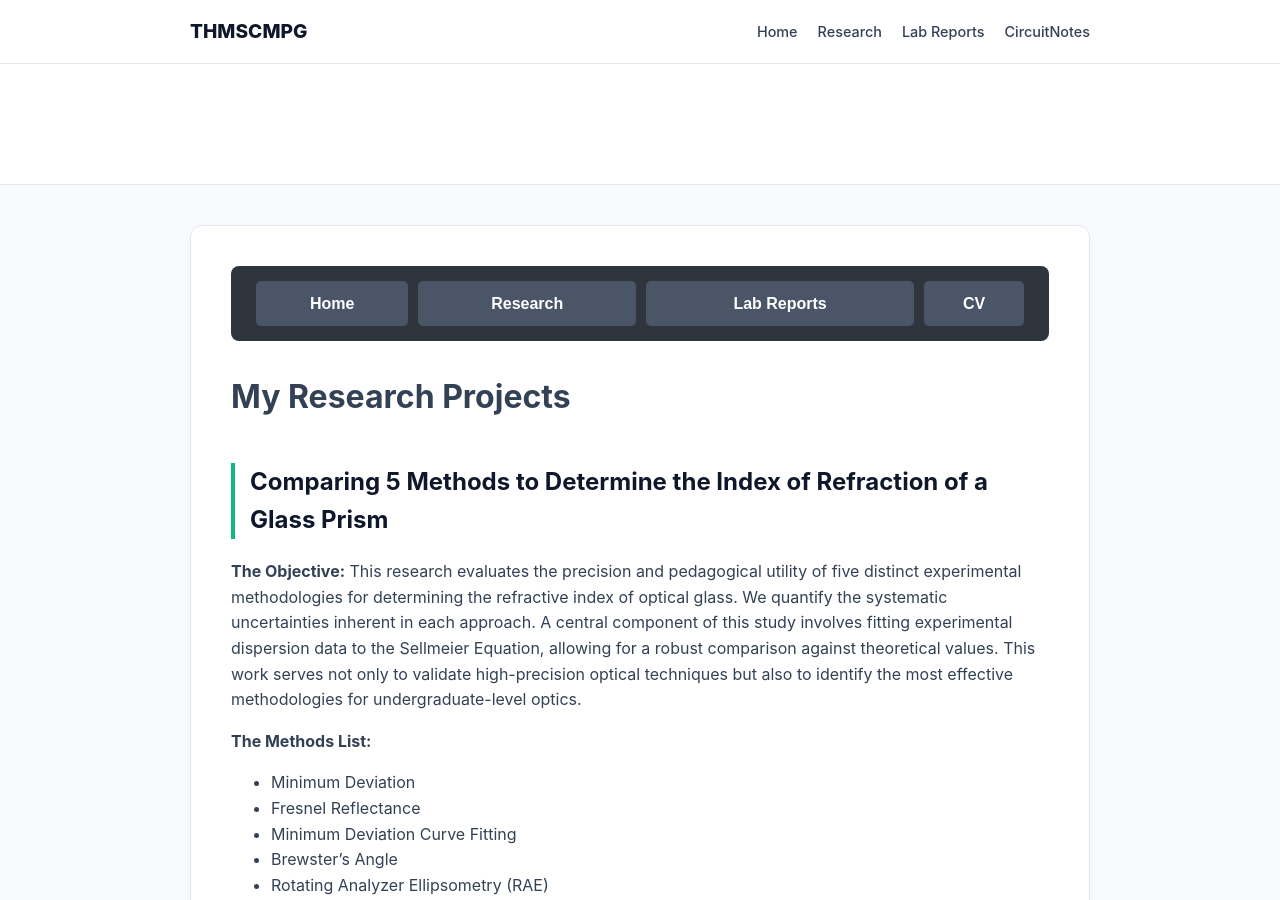
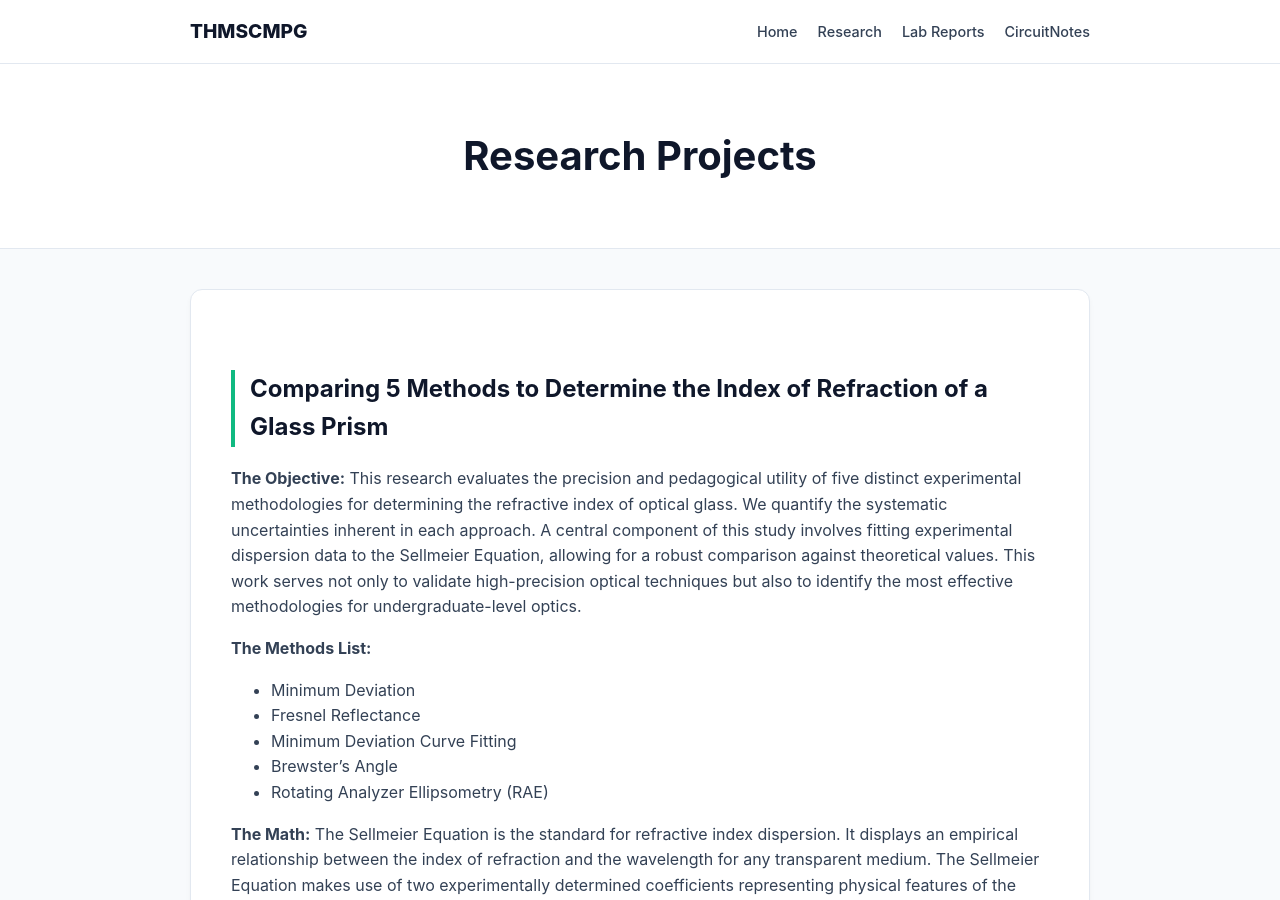
Before and after one commit to THMSCMPG/THMSCMPG.github.io, a Jekyll site: the page built from projects.md, in a window 1280 px wide and 900 px high. Built offline with Jekyll 4.4.1, drawn with Linux system fonts in a browser that asks for light colours; our own code applies the rules of GitHub Pages for plain Markdown files.

Commit message:
Refactor projects.md to use YAML front matter
Removed HTML navigation and added YAML front matter for layout and title.

```diff
--- a/projects.md
+++ b/projects.md
@@ -1,25 +1,7 @@
-<div style="background-color: #2e353d; padding: 15px; border-radius: 8px; margin-bottom: 30px;">
-  <table style="width: 100%; border-collapse: separate; border-spacing: 10px 0;">
-    <tr>
-      <td style="background-color: #4a5568; border-radius: 5px; text-align: center; padding: 0;">
-        <a href="{{ '/' | relative_url }}" style="color: white; text-decoration: none; display: block; padding: 10px; font-family: sans-serif;">Home</a>
-      </td>
-      <td style="background-color: #4a5568; border-radius: 5px; text-align: center; padding: 0;">
-        <a href="{{ '/projects' | relative_url }}" style="color: white; text-decoration: none; display: block; padding: 10px; font-family: sans-serif;">Research</a>
-      </td>
-      <td style="background-color: #4a5568; border-radius: 5px; text-align: center; padding: 0;">
-        <a href="{{ '/reports' | relative_url }}" style="color: white; text-decoration: none; display: block; padding: 10px; font-family: sans-serif;">Lab Reports</a>
-      </td>
-      <td style="background-color: #4a5568; border-radius: 5px; text-align: center; padding: 0;">
-        <a href="{{ '/assets/Campagna_CV_2025.pdf' | relative_url }}" target="_blank" style="color: white; text-decoration: none; display: block; padding: 10px; font-family: sans-serif;">CV</a>
-      </td>
-    </tr>
-  </table>
-</div>
-
-
-# My Research Projects
-
+---
+layout: default
+title: Research Projects
+---
 ## Comparing 5 Methods to Determine the Index of Refraction of a Glass Prism
 **The Objective:** This research evaluates the precision and pedagogical utility of five distinct experimental methodologies for determining the refractive index of optical glass. We quantify the systematic uncertainties inherent in each approach. A central component of this study involves fitting experimental dispersion data to the Sellmeier Equation, allowing for a robust comparison against theoretical values. This work serves not only to validate high-precision optical techniques but also to identify the most effective methodologies for undergraduate-level optics.
 
```
